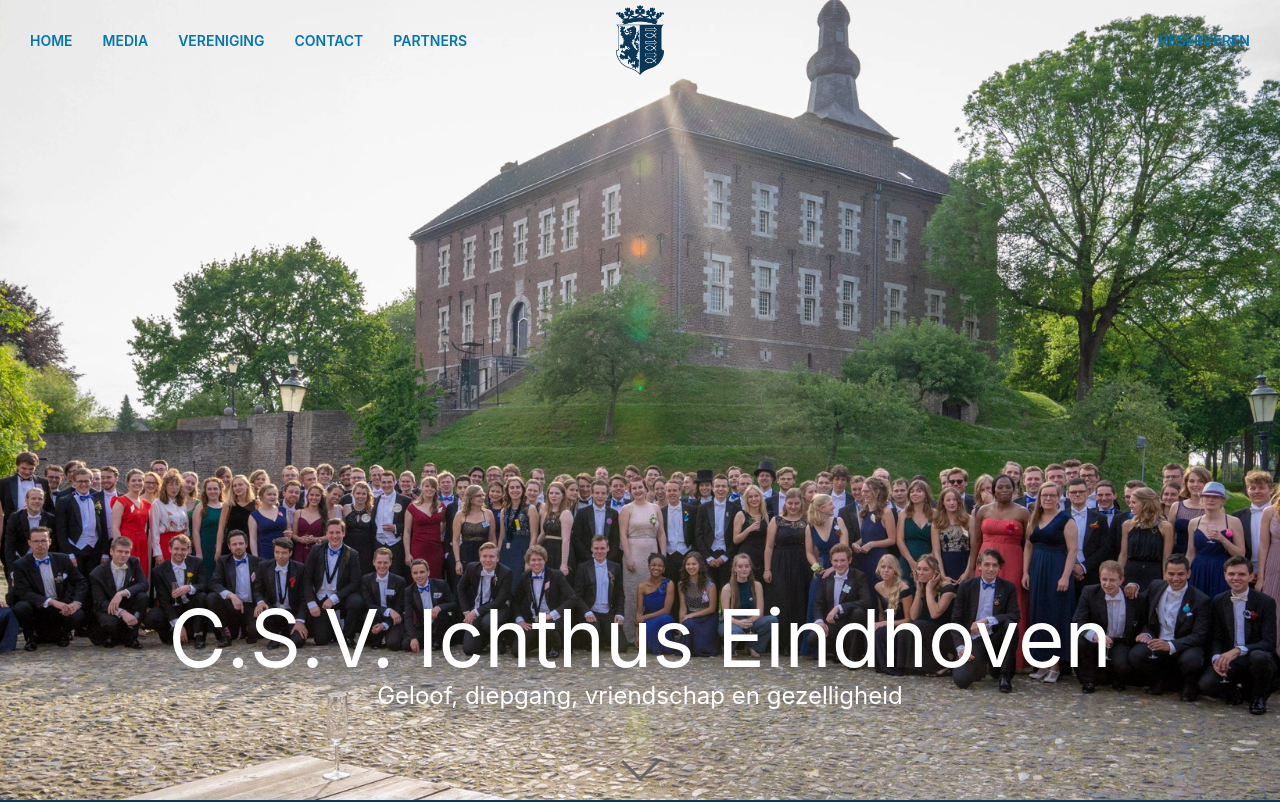
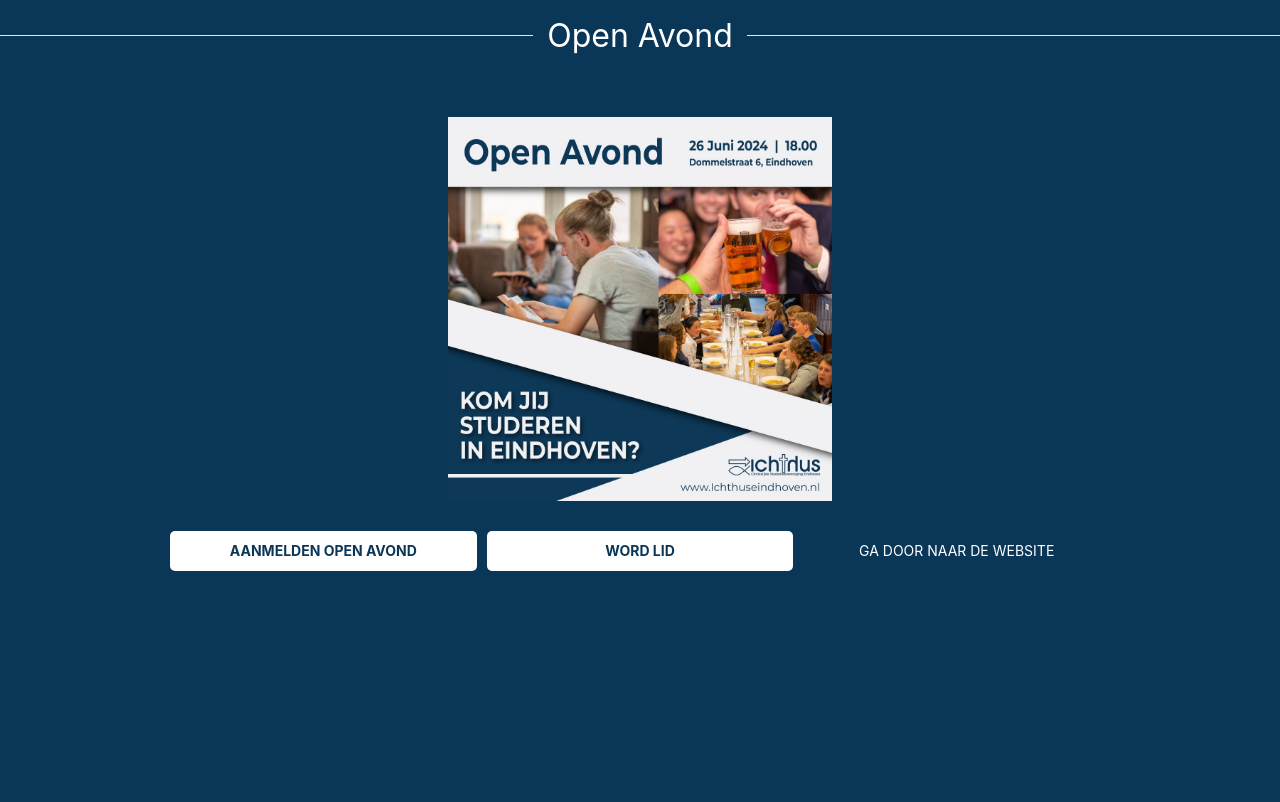
Before and after one commit to ichthus-eindhoven/ichthus-eindhoven.github.io, a Nuxt app: page / in a window 1280 px wide. Shown: the top 802 px of the page. Built offline with nearby package versions, Linux system fonts and the light colour scheme.

Commit message:
Open avond overlay
Open avond overlay activated, small  visual changes

```diff
--- a/components/about.vue
+++ b/components/about.vue
@@ -25,6 +25,7 @@
         met de stad te zijn.
       </p>
       <p><strong>Op zoek naar een kamer in Eindhoven?</strong> Stuur een mail naar <a href="mailto:kamers@ichthuseindhoven.nl">kamers@ichthuseindhoven.nl</a></p>
+      <p><strong>Op zoek naar een kamer voor de introweek?</strong> <a href="https://crashplace.nl/?p=search&q=Ichthus&type=no&gender=no&places=no" target="_blank">Onze ichthushuizen zijn beschikbaar op Crashplace</a></p>
       <h3>Verenigingsstructuren</h3>
       <div class="uk-child-width-1-3@m uk-grid-small uk-grid-match" uk-grid>
         <div>
--- a/components/home-nav.vue
+++ b/components/home-nav.vue
@@ -11,10 +11,15 @@
           uk-scrollspy-nav="closest: li; scroll: true;offset:80"
         >
           <li><a href="#hero">Home</a></li>
-          <li><a href="#media">Media</a></li>
+          <!-- <li><a href="#media">Media</a></li> -->
           <li><a href="#about">Vereniging</a></li>
           <li><a href="#contact">Contact</a></li>
           <li><a href="#partners">Partners</a></li>
+          <li><a
+                  href="https://docs.google.com/forms/d/e/1FAIpQLSdFRc4-lUmXzHNCyset09Ggo2r5UO2n3LAL9o_MhFU_cxpJ4g/viewform"
+                  target="_blank">
+                  Word lid
+          </a></li>
           <li v-if="this.introNavActive"><a href="#hero" @click="showIntro">Intro</a></li>
           <li v-if="this.pwNavActive"><a href="#hero" @click="showPw">Passion Week</a></li>
         </ul>
@@ -33,6 +38,7 @@
                 <li><a href="#about">Vereniging</a></li>
                 <li><a href="#contact">Contact</a></li>
                 <li><a href="#partners">Partners</a></li>
+                <li><a href="https://docs.google.com/forms/d/e/1FAIpQLSdFRc4-lUmXzHNCyset09Ggo2r5UO2n3LAL9o_MhFU_cxpJ4g/viewform" target="_blank">Word lid</a></li>
                 <li v-if="this.introNavActive"><a @click="showIntro">Intro</a></li>
                 <li v-if="this.pwNavActive"><a @click="showPw">Passion Week</a></li>
               </ul>
@@ -52,6 +58,9 @@
       </div>
       <div class="uk-navbar-right">
         <ul class="uk-navbar-nav">
+          <li><a
+            href="https://crashplace.nl/?p=search&q=Ichthus&type=no&gender=no&places=no" target="_blank">Crashplace</a>
+          </li>
           <li><a
             href="https://docs.google.com/forms/d/e/1FAIpQLSfyL0-7Pl-GNi9kRwfmsERrJvCHx455shmJQHYF3vzz46np8A/viewform">Reserveren</a>
           </li>
--- a/components/openavondOverlay.vue
+++ b/components/openavondOverlay.vue
@@ -8,20 +8,26 @@
       <div style="padding-top: 30px">
                 <!--padding-->
             </div>
-      <img alt="" data-src="img/media/openavond.webp" uk-img>
+      <img style="width: 30%" alt="" data-src="img/media/openavond.jpg" uk-img>
     </div>
 
     <!-- Buttons -->
     <!-- <div id="overlay-back-button" class="uk-flex uk-align-center"> -->
     <div id="back-button" class="desktop overlayButtonsSmall uk-align-center uk-width-1-1 uk-width-1-2@m">
       <a
-        class="uk-button uk-button-primary uk-button-medium uk-margin-small-bottom uk-border-rounded to-site-btn join-us-btn uk-width-1-2"
-        href="https://docs.google.com/forms/d/e/1FAIpQLSdqla3_IyWE3lyR2j3I9nMMoVT660zrjmducT-leB2S_DBIMQ/viewform?usp=sf_link"
+        class="uk-button uk-button-primary uk-button-medium uk-margin-small-bottom uk-border-rounded to-site-btn join-us-btn uk-margin-small-right uk-width-1-3"
+        href="https://docs.google.com/forms/d/e/1FAIpQLSdFVAx1M6OkjHnLIlonBwx-1_3AdnvQZrTirvM3uiU9aGTHpA/viewform"
         target="_blank">
-        <b> Aanmelden </b>
+        <b>Aanmelden Open Avond</b>
+      </a>
+      <a
+        class="uk-button uk-button-primary uk-button-medium uk-margin-small-bottom uk-border-rounded to-site-btn join-us-btn uk-width-1-3"
+        href="https://docs.google.com/forms/d/e/1FAIpQLSdFRc4-lUmXzHNCyset09Ggo2r5UO2n3LAL9o_MhFU_cxpJ4g/viewform?usp=sf_link"
+        target="_blank">
+        <b>Word Lid</b>
       </a>
       <button
-        class="uk-button uk-button-primary uk-button-medium uk-margin-small-bottom uk-border-rounded to-site-btn uk-width-1-2"
+        class="uk-button uk-button-primary uk-button-medium uk-margin-small-bottom uk-border-rounded to-site-btn uk-margin-small-left uk-width-1-3"
         @click="goToSite()">
         Ga door naar de website
       </button>
--- a/pages/index.vue
+++ b/pages/index.vue
@@ -2,8 +2,8 @@
   <div style="flex: 1;">
     <intro-overlay :intro-overlay-active="false"/>
     <passion-week-overlay :pw-overlay-active="false"/>
-    <openavond-overlay :openavond-overlay-active="false"/>
-    <hero :intro-nav-active="false" :pw-nav-active="false" :openavond-nav-active="false"/>
+    <openavond-overlay :openavond-overlay-active="true"/>
+    <hero :intro-nav-active="false" :pw-nav-active="false" :openavond-nav-active="true"/>
     <blurb/>
     <!-- <activities /> -->
     <media/>
```
Also changed, not shown: static/img/media/openavond.jpg (added).
